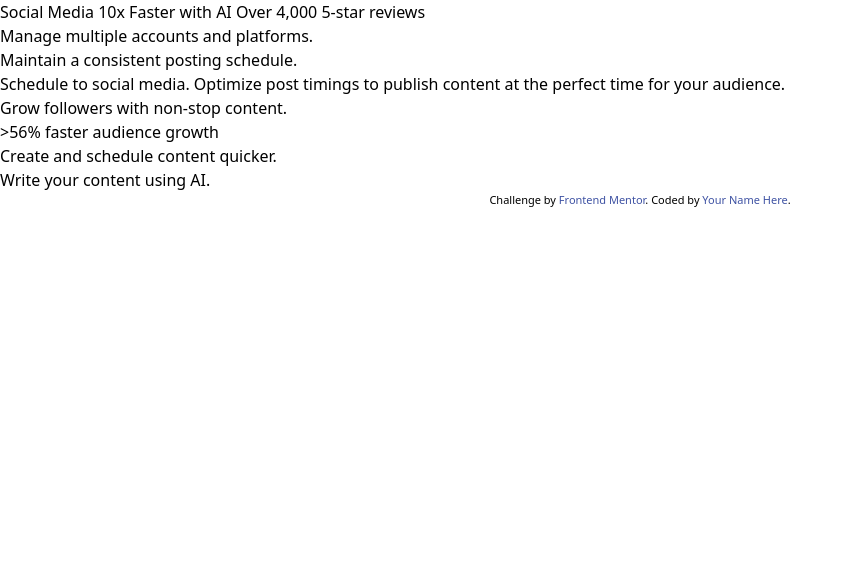
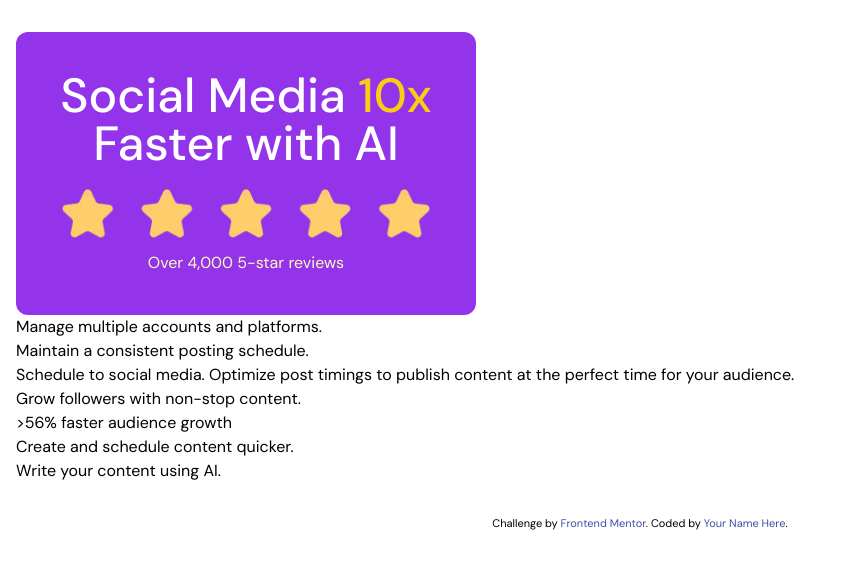
Before and after one commit to vince-pino/fem-bento-grid, a website: page index.html in a window 1280 px wide. Shown: the whole page, without its empty margins (0-857 px from the left). Drawn offline with Linux system fonts and the light colour scheme.

Commit message:
style first div

```diff
--- a/index.html
+++ b/index.html
@@ -5,10 +5,10 @@
   <meta name="viewport" content="width=device-width, initial-scale=1.0"> <!-- displays site properly based on user's device -->
 
   <link rel="icon" type="image/png" sizes="32x32" href="./assets/images/favicon-32x32.png">
-  <link rel="stylesheet" href="src/output.css">
   <link rel="preconnect" href="https://fonts.googleapis.com">
   <link rel="preconnect" href="https://fonts.gstatic.com" crossorigin>
   <link href="https://fonts.googleapis.com/css2?family=DM+Sans:ital,opsz,wght@0,9..40,100..1000;1,9..40,100..1000&display=swap" rel="stylesheet">
+  <link rel="stylesheet" href="dist/output.css">
 
   <title>Frontend Mentor | Bento grid</title>
 
@@ -18,12 +18,17 @@
     .attribution a { color: hsl(228, 45%, 44%); }
   </style>
 </head>
-<body>
+<body class="font-['DM Sans'] h-full w-full">
 
-  <main>
-    <div>
-      Social Media 10x Faster with AI
-      Over 4,000 5-star reviews
+  <main class="py-8 px-4">
+    <div class="bg-purple-600 p-10 rounded-xl max-w-[460px]">
+      <h1 class="text-5xl font-medium text-white text-center mb-4">
+        Social Media <span class="text-yellow-400">10x</span> Faster with AI
+      </h1>
+      <img src="./assets/images/illustration-five-stars.webp" alt="">
+      <p class="text-yellow-100 text-center mt-1">
+        Over 4,000 5-star reviews
+      </p>
     </div>
 
     <div>
--- a/tailwind.config.js
+++ b/tailwind.config.js
@@ -1,10 +1,16 @@
 /** @type {import('tailwindcss').Config} */
 module.exports = {
-  content: ["./src/**/*.{html,js}",
-    "**/*.{html,js}"
+  content: [
+    "./index.html",
+    "./src/**/*.{html,js}",
   ],
   theme: {
-    extend: {},
+    extend: {
+
+      fontFamily: {
+        'sans': ['DM Sans', 'sans-serif'],
+      },
+    },
   },
   plugins: [],
 };
```
Also changed, not shown: dist/output.css.
